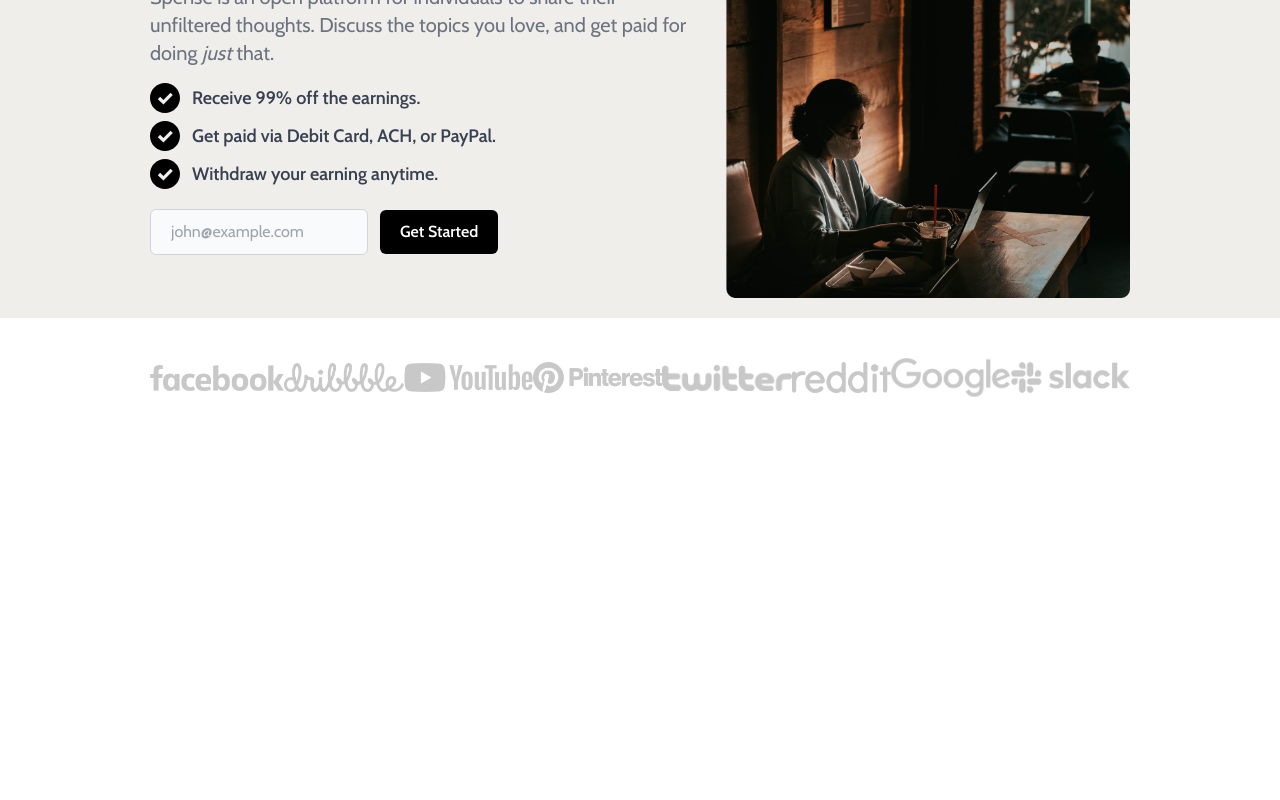
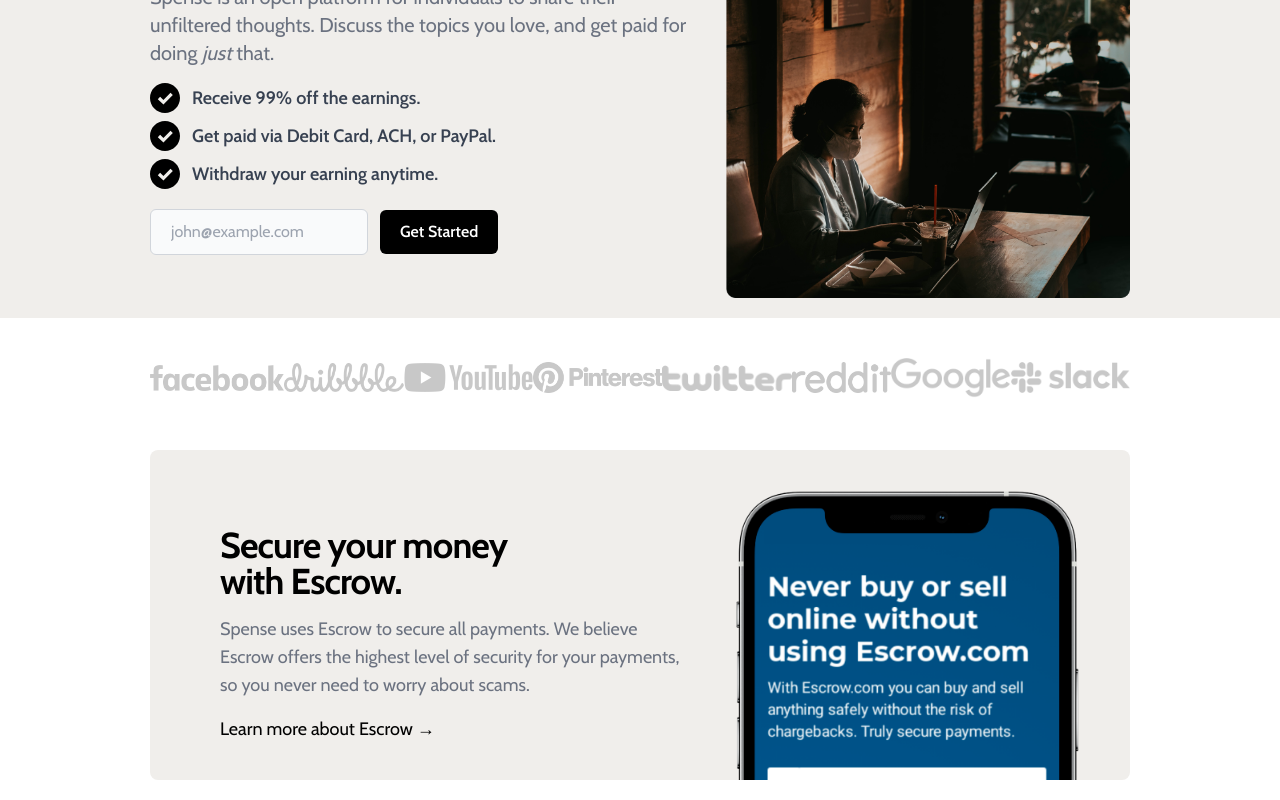
Before and after one commit to shyusu4/spense, a Next.js app: page / in a window 1280 px wide. Shown: the part 312-1112 px from the top of the page. Before the commit the page ends 800 px from the top, so only its background shows below. Built offline with nearby package versions, Linux system fonts and the light colour scheme.

Commit message:
Add escrow card component

```diff
--- /dev/null
+++ b/app/components/escrowcard.jsx
@@ -0,0 +1,29 @@
+import Image from 'next/image';
+
+export default function EscrowCard() {
+  return (
+    <div className="flex items-center justify-between gap-8 mt-8 rounded-lg bg-gray-beige pt-10 px-[50px]">
+      <div className="flex flex-col justify-center mx-[20px]">
+        <h2 className="max-w-2xl mb-4 text-4xl font-bold tracking-tight leading-none w-[22rem]">
+          Secure your money with Escrow.
+        </h2>
+        <p className="mb-4 font-light text-gray-500 text-lg w-[29rem]">
+          Spense uses Escrow to secure all payments. We believe Escrow offers
+          the highest level of security for your payments, so you never need to
+          worry about scams.
+        </p>
+        <a href="#" className="text-lg">
+          Learn more about Escrow &rarr;
+        </a>
+      </div>
+      <div>
+        <Image
+          src={'/assets/desktop-phone.png'}
+          width={400}
+          height={100}
+          alt="escrow website on phone mockup"
+        />
+      </div>
+    </div>
+  );
+}
--- a/app/components/hero.jsx
+++ b/app/components/hero.jsx
@@ -6,7 +6,7 @@
       <section>
         <div className="flex items-center justify-between gap-8 mt-8">
           <div className="place-self-center lg:col-span-7">
-            <h1 className="max-w-2xl mb-4 text-4xl font-extrabold tracking-tight leading-none md:text-5xl xl:text-6xl dark:text-white">
+            <h1 className="max-w-2xl mb-4 text-4xl font-extrabold tracking-tight leading-none md:text-5xl xl:text-6xl">
               Share your unfiltered thoughts. Get paid.
             </h1>
             <p className="max-w-2xl mb-4 font-light text-gray-500 md:text-lg lg:text-xl">
--- a/app/components/main.jsx
+++ b/app/components/main.jsx
@@ -1,6 +1,7 @@
 import Navbar from './navbar';
 import Hero from './hero';
 import Logos from './logos';
+import EscrowCard from './escrowcard';
 
 export default function Main() {
   return (
@@ -11,6 +12,7 @@
       </header>
       <main className="px-[150px] py-[20px]">
         <Logos />
+        <EscrowCard />
       </main>
     </>
   );
```
Also changed, not shown: public/assets/Phone Mockup (Desktop).png (deleted), public/assets/desktop-phone.png (added).
